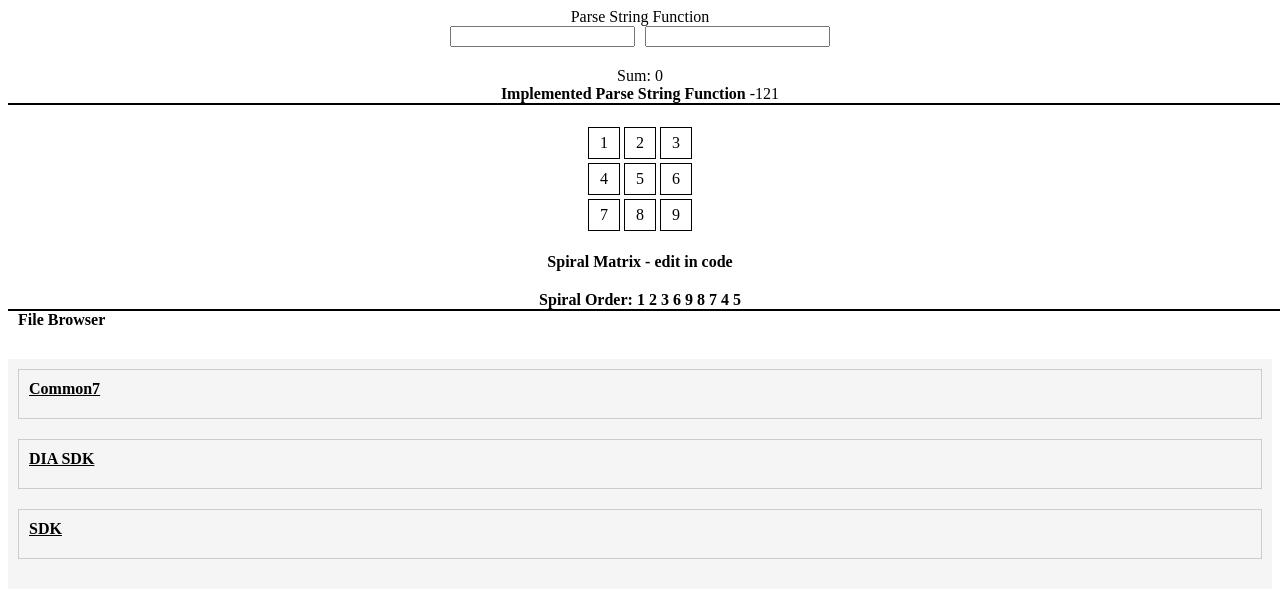
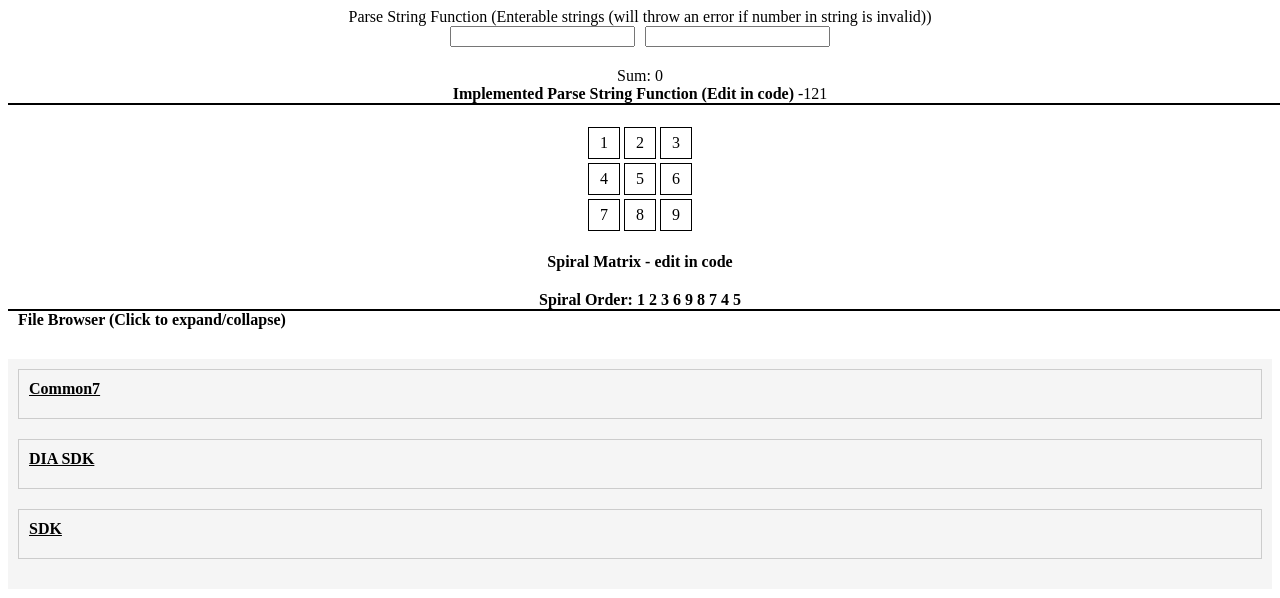
Before and after one commit to IgorMazhitov/Erizos_Test, a React (Create React App) app in the folder erizos/: page / in a window 1280 px wide. Shown: the top 598 px of the page. Built offline with nearby package versions, Linux system fonts and the light colour scheme.

Commit message:
Init commit 2 small fixes

```diff
--- a/erizos/src/file-browser/fileBrowser.tsx
+++ b/erizos/src/file-browser/fileBrowser.tsx
@@ -80,7 +80,7 @@ class MyBrowser extends Component<MyBrowserProps, MyBrowserState> {
 
     return (
       <>
-        <label style={{ fontWeight: "bold", padding: "10px" }}>File Browser</label>
+        <label style={{ fontWeight: "bold", padding: "10px" }}>File Browser (Click to expand/collapse)</label>
         <div
           style={{
             backgroundColor: "#f5f5f5",
--- a/erizos/src/functions/parseStringFunction.tsx
+++ b/erizos/src/functions/parseStringFunction.tsx
@@ -90,7 +90,7 @@ class ParseStringFunction extends React.Component {
             alignItems: "center",
           }}
         >
-          <header>Parse String Function</header>
+          <header>Parse String Function (Enterable strings (will throw an error if number in string is invalid))</header>
           <div
             style={{
               display: "flex",
@@ -114,12 +114,14 @@ class ParseStringFunction extends React.Component {
           <div>
             <label style={{ fontWeight: "bold" }}>
               {" "}
-              Implemented Parse String Function{" "}
+              Implemented Parse String Function (Edit in code){" "}
             </label>
             <text>{this.implementedParseString("-123") + 2} </text>
           </div>
         </div>
-        <div style={{ width: "100vw", height: "2px", backgroundColor: "black"}} />
+        <div
+          style={{ width: "100vw", height: "2px", backgroundColor: "black" }}
+        />
       </>
     );
   }
```
Also changed, not shown: 1 other file (tests, documents, lock files or other folders).
